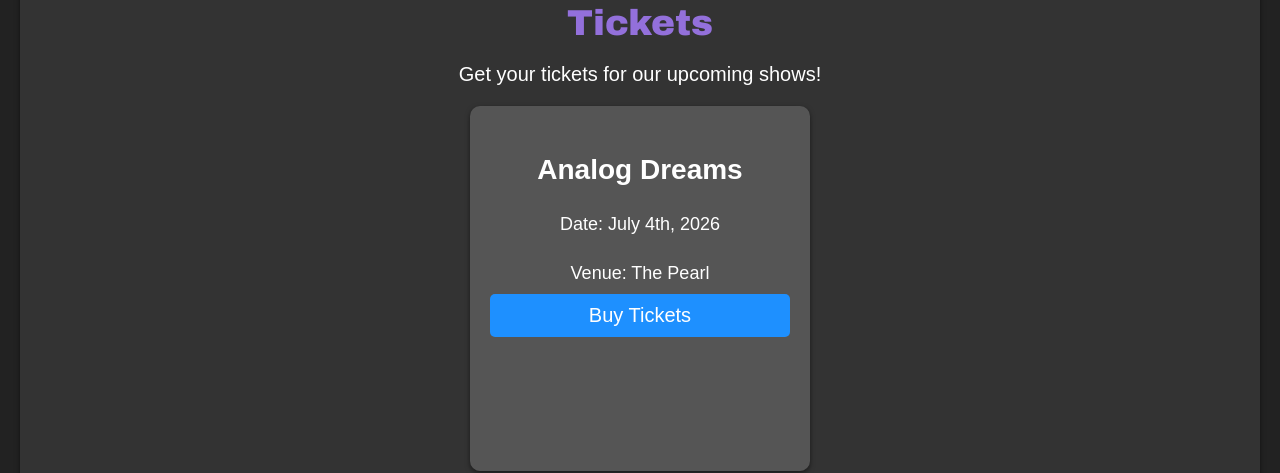
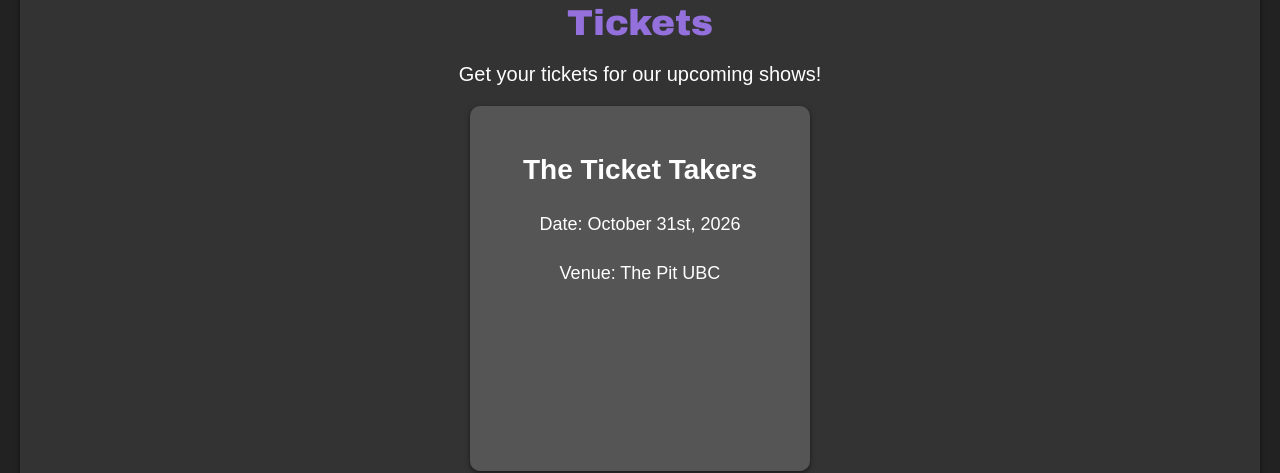
Before and after one commit to kolbyc/thetickettakers, a plain HTML site: page index.html in a window 1280 px wide. Shown: the part 3341-3814 px from the top of the page. Drawn offline with Linux system fonts and the light colour scheme.

Commit message:
Add new show

```diff
--- a/index.html
+++ b/index.html
@@ -65,10 +65,10 @@
                 <p>Get your tickets for our upcoming shows!</p>
                 <div class="ticket-options">
                     <div class="ticket-option">
-                        <h3>Analog Dreams</h3>
-                        <p>Date: July 4th, 2026</p>
-                        <p>Venue: The Pearl</p>
-                        <a href="https://www.ticketweb.ca/event/analog-dreams-the-pearl-tickets/14193264" class="buy-ticket-button" target="_blank">Buy Tickets</a>
+                        <h3>The Ticket Takers</h3>
+                        <p>Date: October 31st, 2026</p>
+                        <p>Venue: The Pit UBC</p>
+                        <!--<a href="https://www.ticketweb.ca/event/analog-dreams-the-pearl-tickets/14193264" class="buy-ticket-button" target="_blank">Buy Tickets</a>-->
                     </div>
 
 
```
